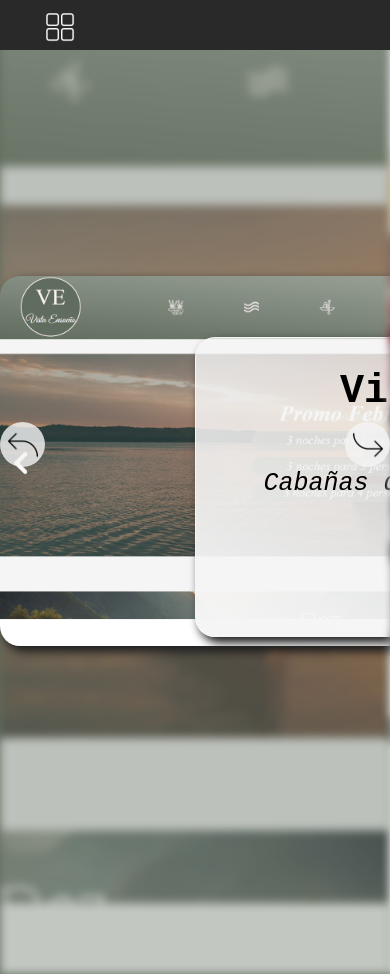
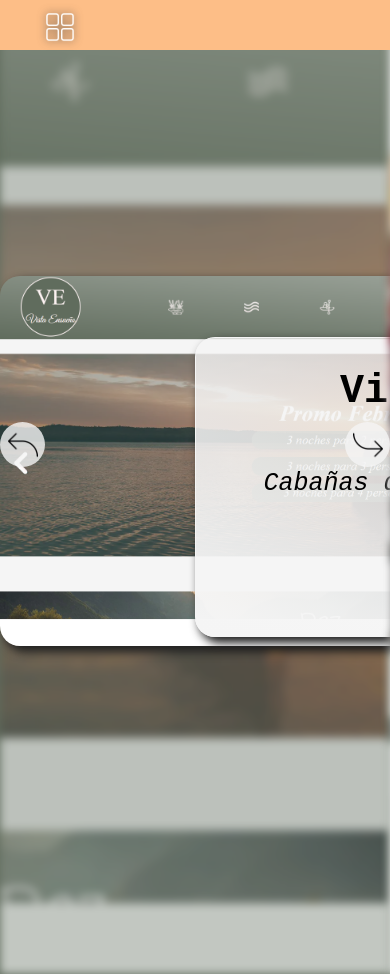
Before and after one commit to SilviStani/silvina_portfolio, a Next.js app: page /works in a window 390 px wide. Built offline with nearby package versions, Linux system fonts and the light colour scheme; a web font is replaced by a local one.

Commit message:
adding more changes on css responsiveness

```diff
--- a/Components/About_Me_Mobile/MobileAboutMe.jsx
+++ b/Components/About_Me_Mobile/MobileAboutMe.jsx
@@ -8,7 +8,6 @@ const MobileAboutMe = () => {
   return (
     <details className={styles.acordeonMobile}>
       <summary className={styles.summaryMobile}>
-      <h1 className={styles.h1}>Sobre Mi</h1>
         <article className={styles.One}>
           <Image
             src={"/assets/silvina_accenture.jpeg"}
--- a/Components/Header/Header.jsx
+++ b/Components/Header/Header.jsx
@@ -29,7 +29,7 @@ const Header = () => {
           </Link>
         ))}
       </ul>
-      <HeaderMobile></HeaderMobile>
+      <HeaderMobile/>
     </header>
   );
 };
--- a/Components/Header/HeaderMobile.jsx
+++ b/Components/Header/HeaderMobile.jsx
@@ -4,11 +4,8 @@ import styles from "../../Styles/Header.module.css";
 import { data } from "./data.js";
 import Link from "next/link";
 import Image from "next/image";
-import { useRouter } from "next/navigation";
 
 const HeaderMobile = () => {
-  const navigation = useRouter();
-  const isHome = navigation.pathname === "/";
   return (
     <section className={styles.mobile} >
       <details className={styles.acordeon}>
--- a/Styles/Header.module.css
+++ b/Styles/Header.module.css
@@ -1,6 +1,6 @@
 .HeaderContainer {
     height: 80px;
-    background-color: rgb(41, 41, 41);
+    background-color: #fdbe87;
     position: fixed;
     width: 100%;
     z-index: 2;
@@ -68,7 +68,7 @@
         top: 0;
     }
     .acordeon {
-        background-color:rgb(41, 41, 41);;
+        background-color: #fdbe87;
         color: transparent;
         position: absolute;
         top: 0;
@@ -85,6 +85,7 @@
     }
     .p {
         font-size: 15px;
+        text-shadow: 0 0 5px gray, 0 0 7.5px gray, 0 0 10px gray;
     }
     .lines{
         width: 100px;
@@ -95,5 +96,6 @@
     }
     .navImage{
         margin-bottom: 5%;
+        filter: drop-shadow(0 0 4px rgb(61, 60, 60));
     }
 }
```
Also changed, not shown: Styles/About-Me.module.css (+4 -4 lines), Styles/Intro.module.css (+4 -4 lines).
